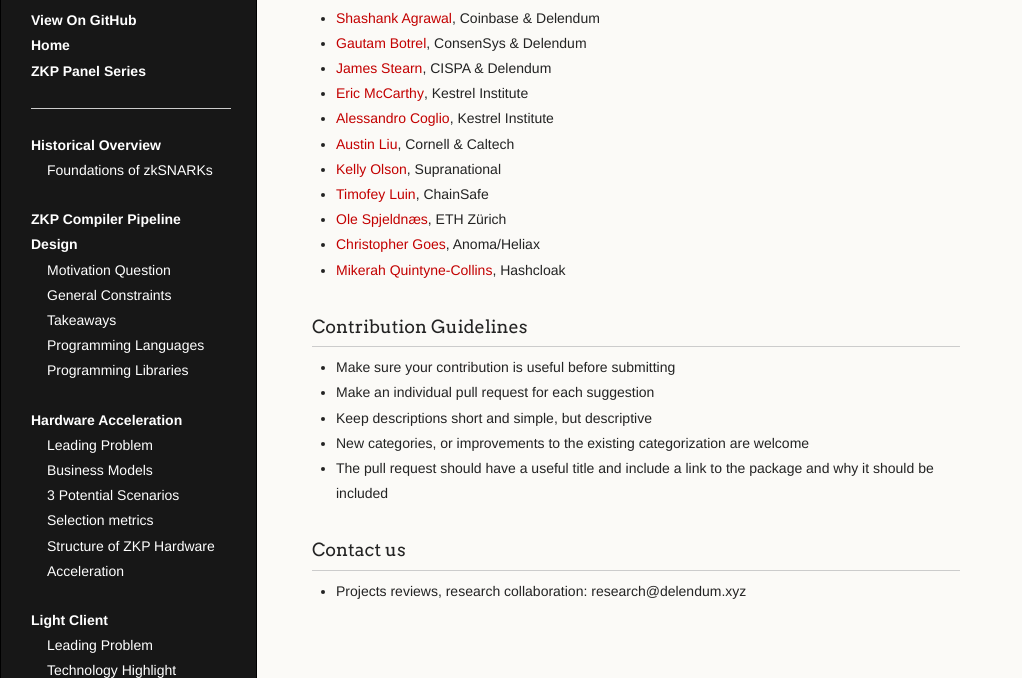
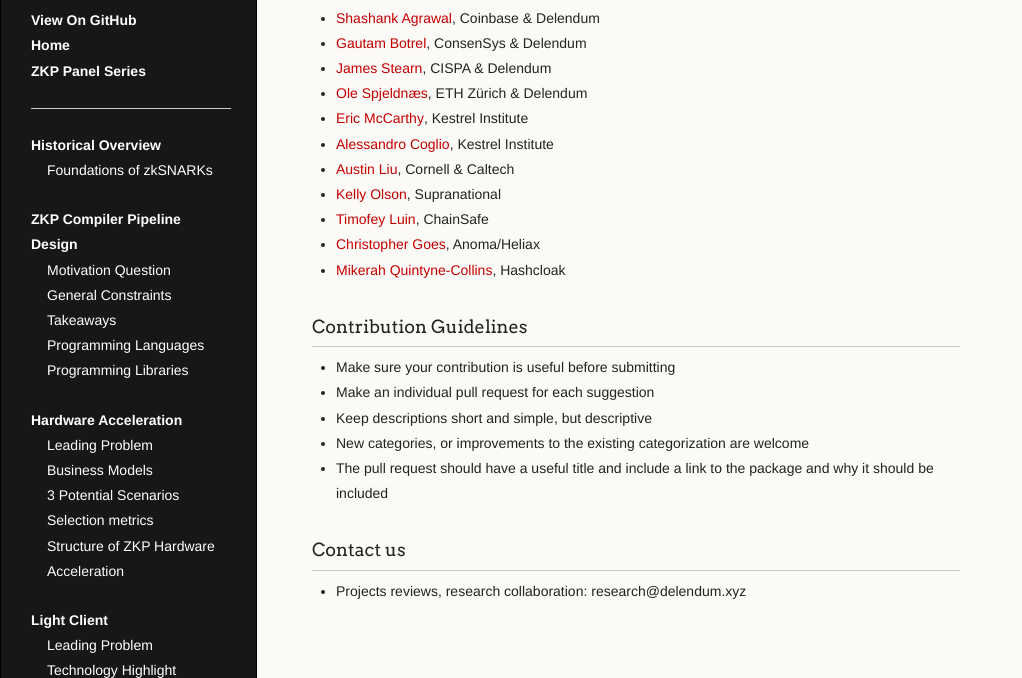
Before and after one commit to delendum-xyz/zk-knowledge, a Jekyll site: the page built from index.md, in a window 1280 px wide and 900 px high, scrolled down 544 px, cut to the strip 222-900 px from the top of the window. Shown: the whole strip, without its empty margins (0-1022 px from the left). Built offline with Jekyll 4.4.1, drawn with Linux system fonts in a browser that asks for light colours.

Commit message:
Update index.md

```diff
--- a/index.md
+++ b/index.md
@@ -33,12 +33,12 @@ This knowledge base maintains the information related to state of the art resear
 - [Shashank Agrawal](https://shashank-agrawal.com/), Coinbase & Delendum
 - [Gautam Botrel](https://www.linkedin.com/in/gautam-botrel/), ConsenSys & Delendum
 - [James Stearn](https://www.linkedin.com/in/james-stearn-9b67a3230/?originalSubdomain=uk), CISPA & Delendum
+- [Ole Spjeldnæs](https://www.linkedin.com/in/ole-spjeldn%C3%A6s-34a4a0122/), ETH Zürich & Delendum
 - [Eric McCarthy](https://www.kestrel.edu/people/mccarthy/), Kestrel Institute
 - [Alessandro Coglio](https://www.kestrel.edu/people/coglio/), Kestrel Institute
 - [Austin Liu](https://www.linkedin.com/in/austin-liu-83844369/), Cornell & Caltech
 - [Kelly Olson](https://www.linkedin.com/in/kelly-olson-281497144/), Supranational
 - [Timofey Luin](https://github.com/timoth-y), ChainSafe
-- [Ole Spjeldnæs](https://www.linkedin.com/in/ole-spjeldn%C3%A6s-34a4a0122/), ETH Zürich
 - [Christopher Goes](https://github.com/cwgoes), Anoma/Heliax
 - [Mikerah Quintyne-Collins](https://github.com/Mikerah), Hashcloak
 
```
